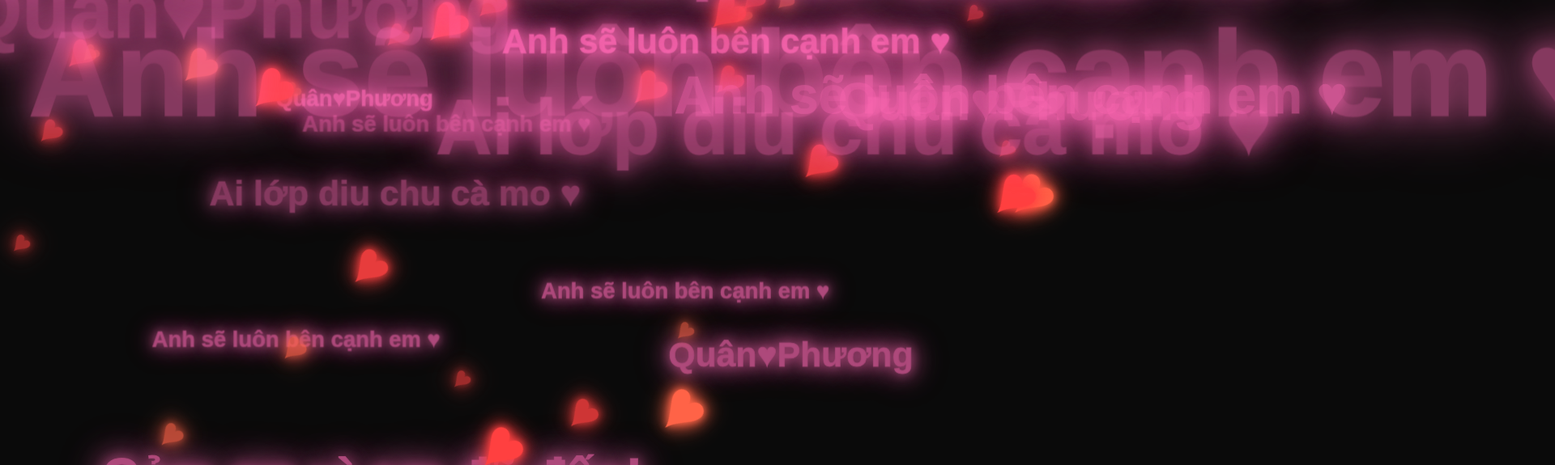
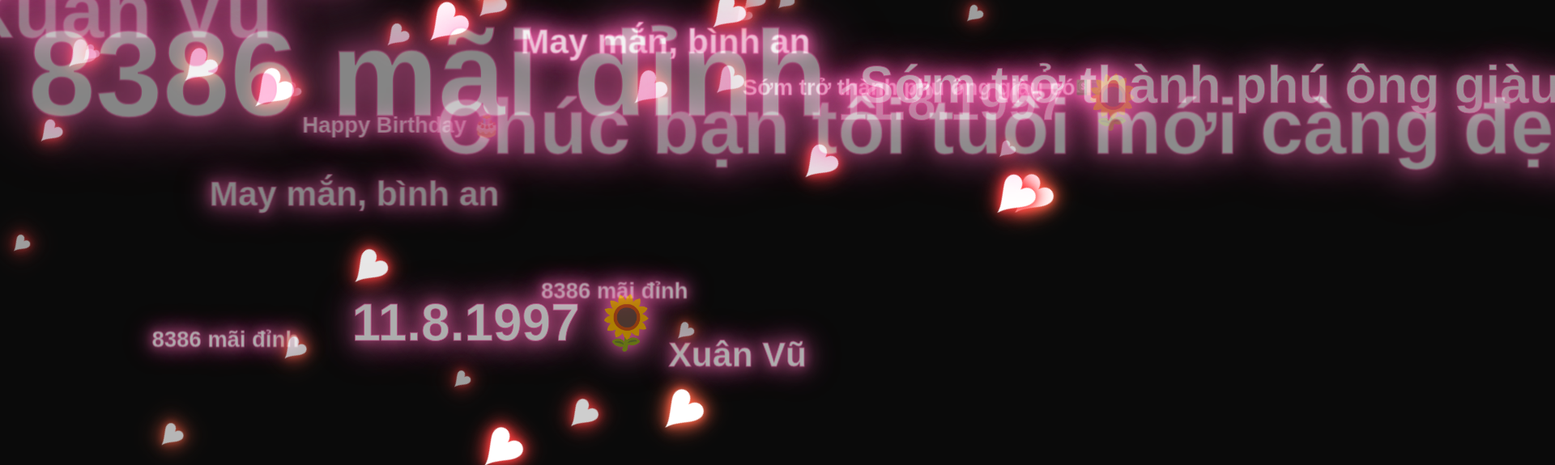
Before and after one commit to love-uu-forever/love17, a plain HTML site: page index.html in a window 1280 px wide. Shown: the top 575 px of the page at 81% size, 1920 px wide, since content can reach past the window. Drawn offline with Linux system fonts and the light colour scheme.

Commit message:
Update index.html

```diff
--- a/index.html
+++ b/index.html
@@ -70,7 +70,7 @@
             transform-style: preserve-3d;
         }
         .falling-text {
-            color: #ff69b4;
+            color: white; /* Đổi màu chữ thành trắng */
             font-size: 5vw;
             white-space: nowrap;
             opacity: 0.9;
@@ -80,14 +80,14 @@
             animation: fadeInOut 3s infinite alternate;
         }
         .heart {
-            color: #ff4040;
+            color: white; /* Đổi màu chữ thành trắng */
             font-size: 4vw;
             opacity: 0.8;
             text-shadow: 0 0 10px #ff4040, 0 0 20px #ff4040, 0 0 30px #ff4040;
             animation: float 5s infinite ease-in-out;
         }
         .rose {
-            color: #ff6347;
+            color: white; /* Đổi màu chữ thành trắng */
             font-size: 3vw;
             opacity: 0.7;
             transform: rotate(45deg);
@@ -129,15 +129,21 @@
 <body>
     <div id="scene"></div>
     <audio id="backgroundMusic" loop>
-        <source src="https://nhatlinh04.github.io/to_tinh_niu/Ni%20Ny%20C%20Anh%20Lyrics%20Video.mp3" type="audio/mpeg">
+        <source src="https://cdn.jsdelivr.net/gh/love-uu-forever/love15@main/camonvidaden.mp3" type="audio/mpeg">
         Trình duyệt của bạn không hỗ trợ thẻ âm thanh.
     </audio>
     <script>
         const texts = [
-            "Cảm ơn vì em đã đến!",
-            "Ai lớp diu chu cà mo ♥",
-            "Anh sẽ luôn bên cạnh em ♥",
-            "Quân♥Phương"
+"Happy Birthday 🎂",
+  "Xuân Vũ",
+  "11.8.1997 🌻",
+  "Chúc bạn tôi tuổi mới càng đẹp trai",
+  "May mắn, bình an",
+  "Sớm trở thành phú ông giàu có💵",
+  "8386 mãi đỉnh",
+"Happy Birthday 🎂",
+  "Xuân Vũ",
+  "11.8.1997 🌻",
         ];
 
         const scene = document.getElementById("scene");
@@ -256,7 +262,7 @@
             text.classList.add(layerClass);
             text.style.left = startX + "px";
             text.style.top = startY + "px";
-            text.style.color = `#ff69b4`;
+            text.style.color = `white`; /* Đổi màu chữ thành trắng */
 
             scene.appendChild(text);
             activeTexts.push(text);
```
